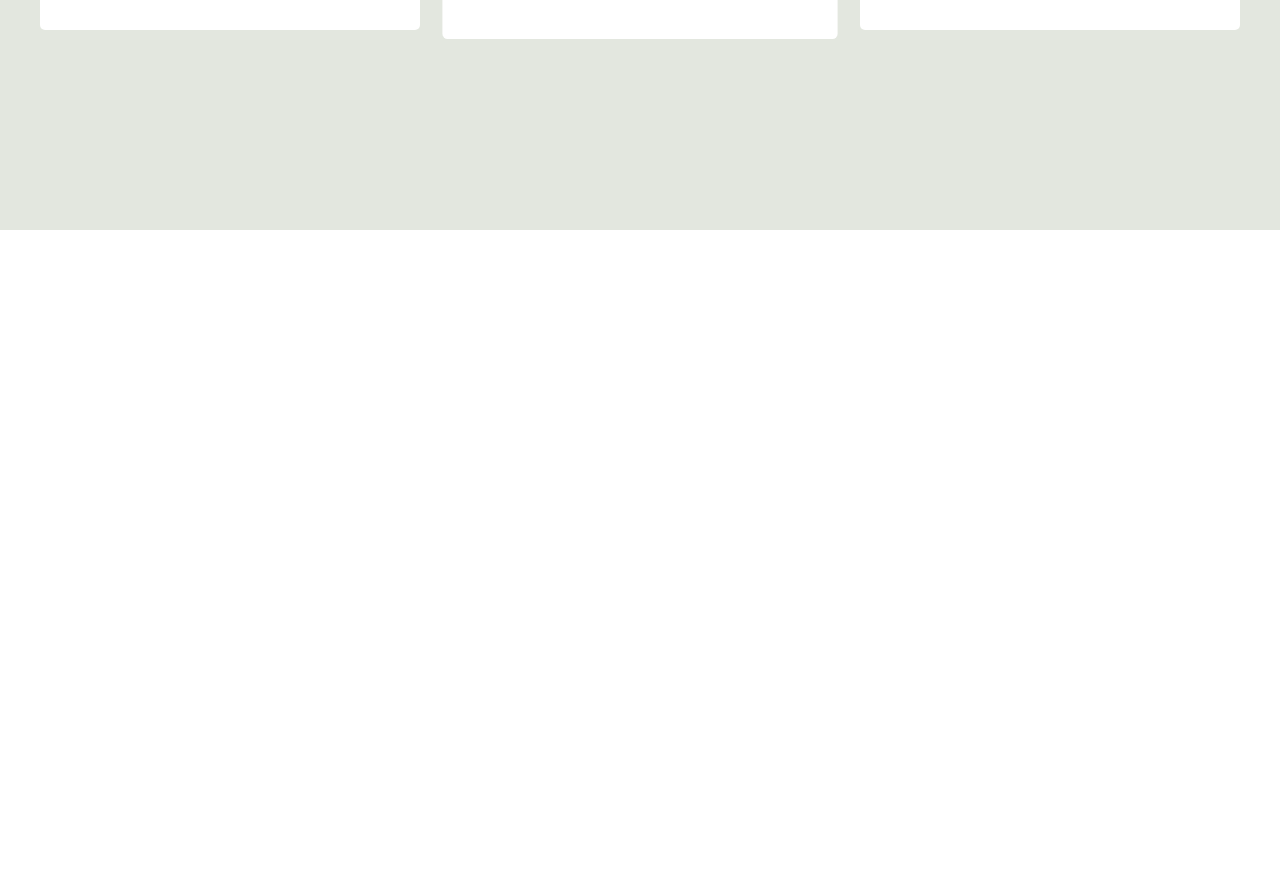
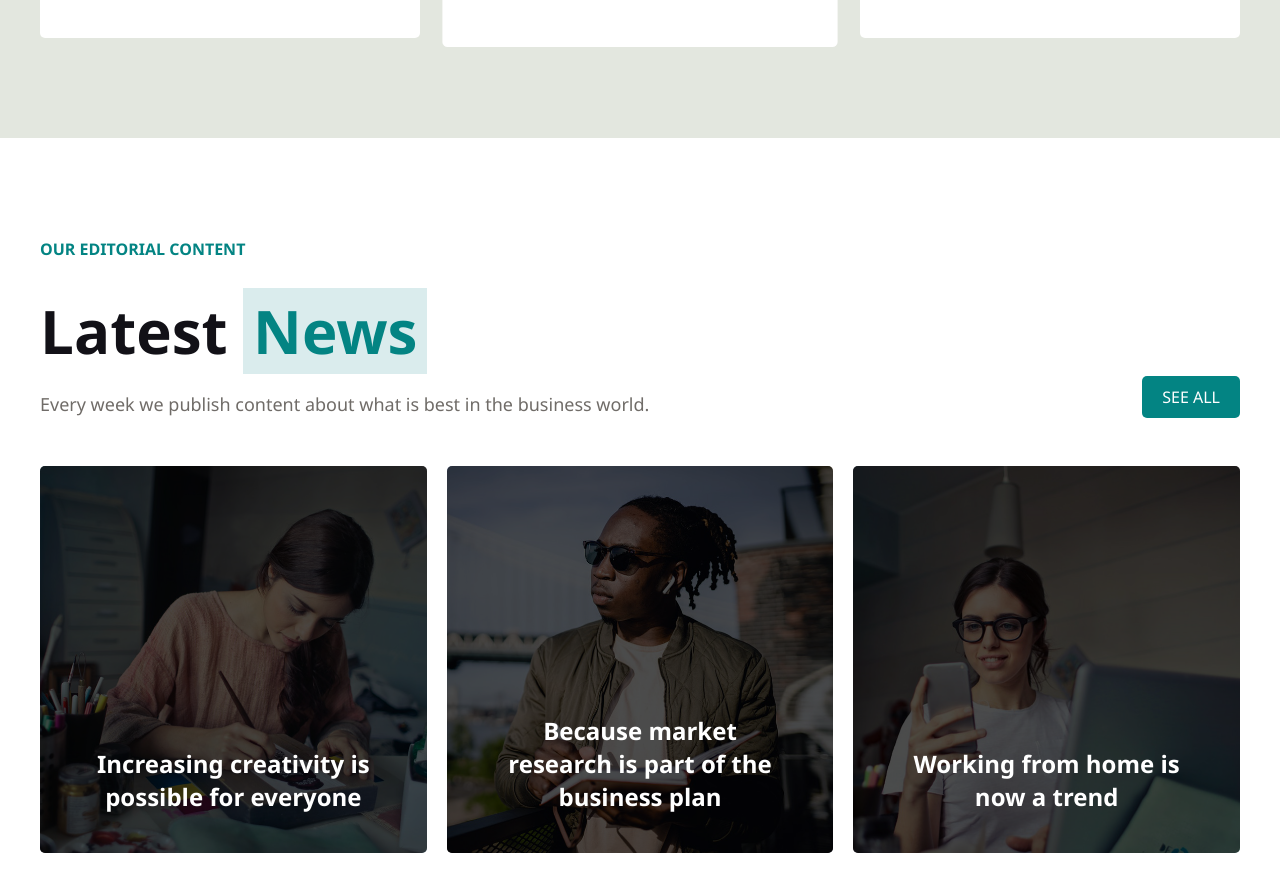
Before and after one commit to FrensysThomas87/proj-html-vuejs, a website: page index.html in a window 1280 px wide. Shown: the part 4078-4969 px from the top of the page. Before the commit the page ends 4308 px from the top, so only its background shows below. Drawn offline with nearby package versions, Linux system fonts and the light colour scheme.

Commit message:
Ultime modifiche

```diff
--- a/index.html
+++ b/index.html
@@ -290,9 +290,49 @@
               </div>
             </div>
           </div>
-
         </section>
         <!-- end pricing table -->
+
+        <!-- Latest news -->
+        <section id="latest-news">
+          <div class="container">
+            <div class="slogan-container">
+              <h4>OUR EDITORIAL CONTENT</h4>
+              <span>Latest </span>
+              <span>News</span>
+              <p>Every week we publish content about what is best in the business world.</p>
+                <a href="">
+                  <div class="see-all-button">
+                    SEE ALL
+                  </div>
+                </a>
+
+                <div class="latest-news-photos-container">
+                  <div class="latest-news-photos">
+                   <img src="img/news-1.jpg" alt="">
+                   <div class="overlay">
+                     <h2>Increasing creativity is possible for everyone</h2>
+                   </div>
+                  </div>
+
+                  <div class="latest-news-photos">
+                    <img src="img/news-2.jpg" alt="">
+                    <div class="overlay">
+                      <h2>Because market research is part of the business plan</h2>
+                    </div>
+                  </div>
+
+                  <div class="latest-news-photos">
+                    <img src="img/news-3.jpg" alt="">
+                    <div class="overlay">
+                      <h2>Working from home is now a trend</h2>
+                    </div>
+                  </div>
+                </div>
+            </div>
+          </div>
+        </section>
+        <!--End Latest news -->
 
 
 
--- a/src/app.scss
+++ b/src/app.scss
@@ -445,7 +445,6 @@
 
   //Pricing table
   #pricing-table{
-    height: 1000px;
     background-color: $grayNurse;
 
     .container{
@@ -502,11 +501,11 @@
             width: 70px;
             margin-left: -30px;
             color: $grayNurse;
-            border-bottom-right-radius: 40%;
-            border-top-right-radius: 40%;
+            border-bottom-right-radius: 45%;
+            border-top-right-radius: 45%;
             padding: 5px 10px 5px 5px;
             line-height: 15px;
-            margin-top: -10px;
+
           }
 
 
@@ -560,3 +559,99 @@
     }
   }
   //End Pricing Table
+
+  // Latest News
+  #latest-news{
+    height: 1000px;
+    background-color: $white;
+
+    .container{
+      @include container;
+      padding: 100px 0;
+
+      .slogan-container{
+        width: 100%;
+
+
+        h4{
+          @include sectionH4;
+        }
+
+        span{
+          @include slogans;
+          color: $woodSmokeBlack;
+        }
+
+        span:last-of-type{
+          @include highlightedWord;
+          background-color: $highlightedBgGreen;
+          color: $blueLagoon;
+        }
+
+        p{
+          @include paragraphs;
+          color: $flintGray;
+        }
+
+        a{
+          @include href;
+
+          .see-all-button{
+            background-color: $blueLagoon;
+            padding: 10px 20px;
+            border-radius: 5px;
+            text-align: center;
+            float: right;
+            margin-top: -40px;
+
+            &:hover{
+              background-color: $hoverGetInTouchButtonColor;
+              }
+            }
+          }
+        }
+      }
+
+      .latest-news-photos-container{
+        display: $flex;
+        width: 100%;
+        margin-top: 50px;
+
+        .latest-news-photos{
+          width: calc(100% / 3);
+          position: relative;
+          text-align: center;
+          color: $white;
+          height: 391px;
+          border-radius: 5px;
+
+
+
+          &:nth-child(2){
+            margin: 0 20px;
+          }
+
+          >img{
+            width: 100%;
+            border-radius: 5px;
+
+
+          }
+
+          .overlay{
+            @include overlay;
+            display: $flex;
+            justify-content: center;
+            align-items: flex-end;
+            padding: 40px 50px;
+            border-radius: 5px;
+            height: 99%;
+
+
+          }
+
+        }
+      }
+
+    }
+  // End Latest News
```
Also changed, not shown: dist/app.css.
